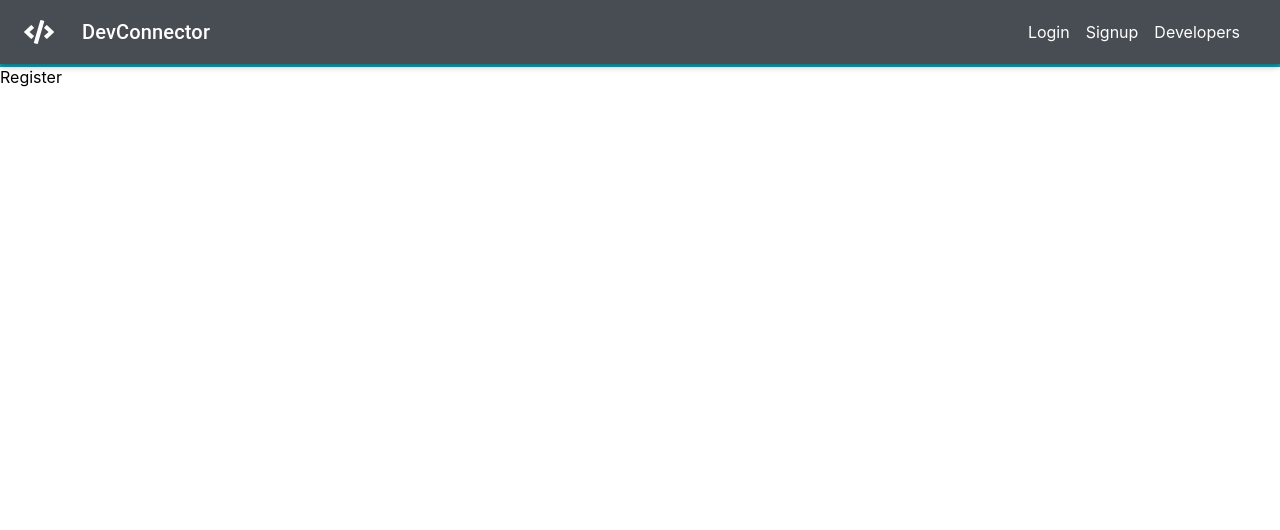
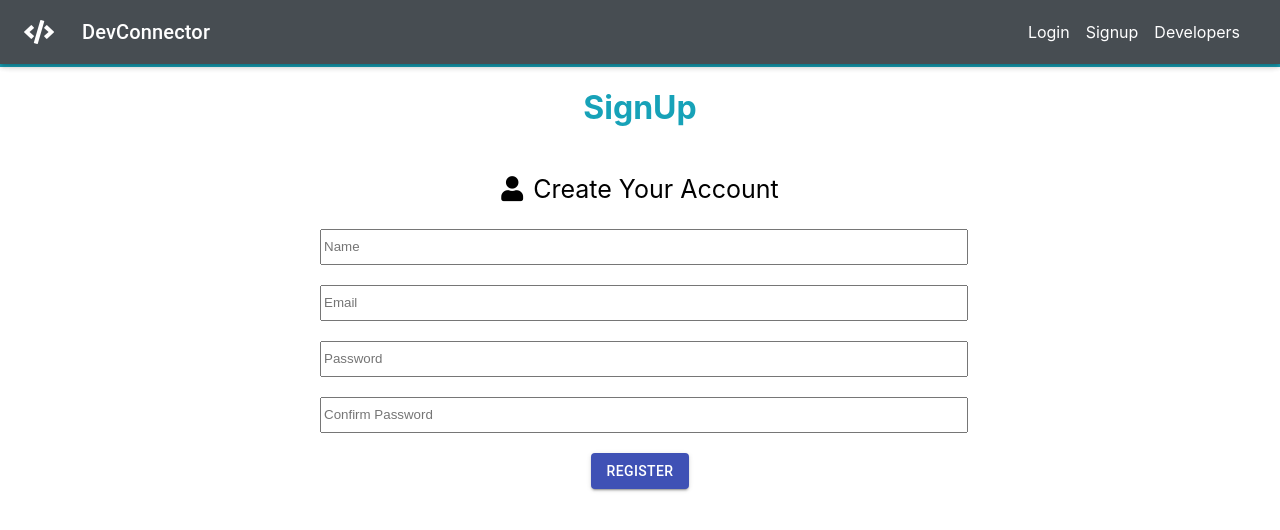
Before and after one commit to shahjigar556/social-media-for-developers, a React (Create React App) app in the folder client/: page /register in a window 1280 px wide. Shown: the top 530 px of the page. Built offline with nearby package versions, Linux system fonts and the light colour scheme.

Commit message:
Developed login and registration page

```diff
--- a/client/src/components/auth/Login.js
+++ b/client/src/components/auth/Login.js
@@ -1,11 +1,105 @@
-import React from 'react'
+import React from "react";
+import { makeStyles } from "@material-ui/core/styles";
+import {useState} from 'react';
+import Button from "@material-ui/core/Button";
+import axios from 'axios';
 
-function Login() {
-    return (
-        <div>
-            Login
-        </div>
-    )
+const useStyles = makeStyles((theme) => ({
+  root: {
+    display: "flex",
+    flexDirection: "column",
+    justifyContent: "center",
+    alignItems: "center",
+  },
+  heading: {
+    color: "#17a2b8",
+  },
+  form: {
+    display: "flex",
+    flexDirection: "column",
+    justifyContent: "center",
+    width: "50%",
+  },
+  inputs: {
+    width: "100%",
+    marginBottom: "20px",
+    height: "30px",
+  },
+
+}));
+function Register() {
+  const classes = useStyles();
+  const [formData,setFormData]=useState({
+    name:'',
+    email:'',
+    password:'',
+  })
+
+  const handleChange=(e)=>{
+    setFormData({...formData,[e.target.name]:e.target.value})
+  }
+
+  const handleSubmit=async ()=>{
+    console.log(formData)
+    const {email,password,name}=formData;
+    let userObj={
+      name,
+      email,
+      password
+    }
+   userObj=JSON.stringify(userObj)   // converting to JSON
+   const config={
+     headers:{
+       "content-type":'application/json'
+     }
+   }
+
+   try {
+    const resp=await axios.post('/api/auth',userObj,config)
+    console.log(resp.data)
+   } catch (err) {
+     console.log(err.response.data)
+   }
+  }
+  return (
+    <React.Fragment>
+      <div className={classes.root}>
+        <h1 className={classes.heading}>Login</h1>
+        <p style={{ fontSize: "25px" }}>
+          <span style={{ marginRight: "10px" }}>
+            <i className="fas fa-user"></i>
+          </span>
+          Access Your Account
+        </p>
+        <form className={classes.form} >
+
+          <input
+            type="text"
+            name="name"
+            placeholder="Name"
+            className={classes.inputs}
+            onChange={(e)=>handleChange(e)}
+          />
+          <input
+            type="text"
+            name="email"
+            placeholder="Email"
+            className={classes.inputs}
+            onChange={(e)=>handleChange(e)}
+          />
+
+          <input
+            type="password"
+            name="password"
+            placeholder="Password"
+            className={classes.inputs}
+            onChange={(e)=>handleChange(e)}
+          />
+        </form>
+        <Button onClick={handleSubmit} color="primary" variant="contained">Login</Button>
+      </div>
+    </React.Fragment>
+  );
 }
 
-export default Login
+export default Register;
--- a/client/src/components/auth/Register.js
+++ b/client/src/components/auth/Register.js
@@ -1,11 +1,118 @@
-import React from 'react'
+import React from "react";
+import { makeStyles } from "@material-ui/core/styles";
+import {useState} from 'react';
+import Button from "@material-ui/core/Button";
+import axios from 'axios';
 
+const useStyles = makeStyles((theme) => ({
+  root: {
+    display: "flex",
+    flexDirection: "column",
+    justifyContent: "center",
+    alignItems: "center",
+  },
+  heading: {
+    color: "#17a2b8",
+  },
+  form: {
+    display: "flex",
+    flexDirection: "column",
+    justifyContent: "center",
+    width: "50%",
+  },
+  inputs: {
+    width: "100%",
+    marginBottom: "20px",
+    height: "30px",
+  },
+
+}));
 function Register() {
-    return (
-        <div>
-            Register
-        </div>
-    )
+  const classes = useStyles();
+  const [formData,setFormData]=useState({
+    name:'',
+    email:'',
+    password:'',
+    confirmPassword:''
+  })
+
+  const handleChange=(e)=>{
+    setFormData({...formData,[e.target.name]:e.target.value})
+  }
+
+  const handleSubmit=async ()=>{
+
+    if(formData.password!==formData.confirmPassword){
+      console.log("Password does not match")
+    }
+    console.log(formData)
+    const {name,email,password}=formData;
+    let userObj={
+      name,
+      email,
+      password
+    }
+   userObj=JSON.stringify(userObj)   // converting to JSON
+   const config={
+     headers:{
+       "content-type":'application/json'
+     }
+   }
+
+   try {
+    const resp=await axios.post('/api/users',userObj,config)
+    console.log(resp.data)
+   } catch (err) {
+     console.log(err.response.data)
+   }
+  }
+  return (
+    <React.Fragment>
+      <div className={classes.root}>
+        <h1 className={classes.heading}>SignUp</h1>
+        <p style={{ fontSize: "25px" }}>
+          <span style={{ marginRight: "10px" }}>
+            <i className="fas fa-user"></i>
+          </span>
+          Create Your Account
+        </p>
+        <form className={classes.form} >
+          <input
+            type="text"
+            name="name"
+            placeholder="Name"
+            className={classes.inputs}
+            onChange={(e)=>handleChange(e)}
+          />
+
+          <input
+            type="text"
+            name="email"
+            placeholder="Email"
+            className={classes.inputs}
+            onChange={(e)=>handleChange(e)}
+          />
+
+          <input
+            type="password"
+            name="password"
+            placeholder="Password"
+            className={classes.inputs}
+            onChange={(e)=>handleChange(e)}
+          />
+
+          <input
+            type="password"
+            name="confirmPassword"
+            placeholder="Confirm Password"
+            className={classes.inputs}
+            onChange={(e)=>handleChange(e)}
+          />
+        </form>
+        <Button onClick={handleSubmit} color="primary" variant="contained">Register</Button>
+      </div>
+    </React.Fragment>
+  );
 }
 
-export default Register
+export default Register;
```
